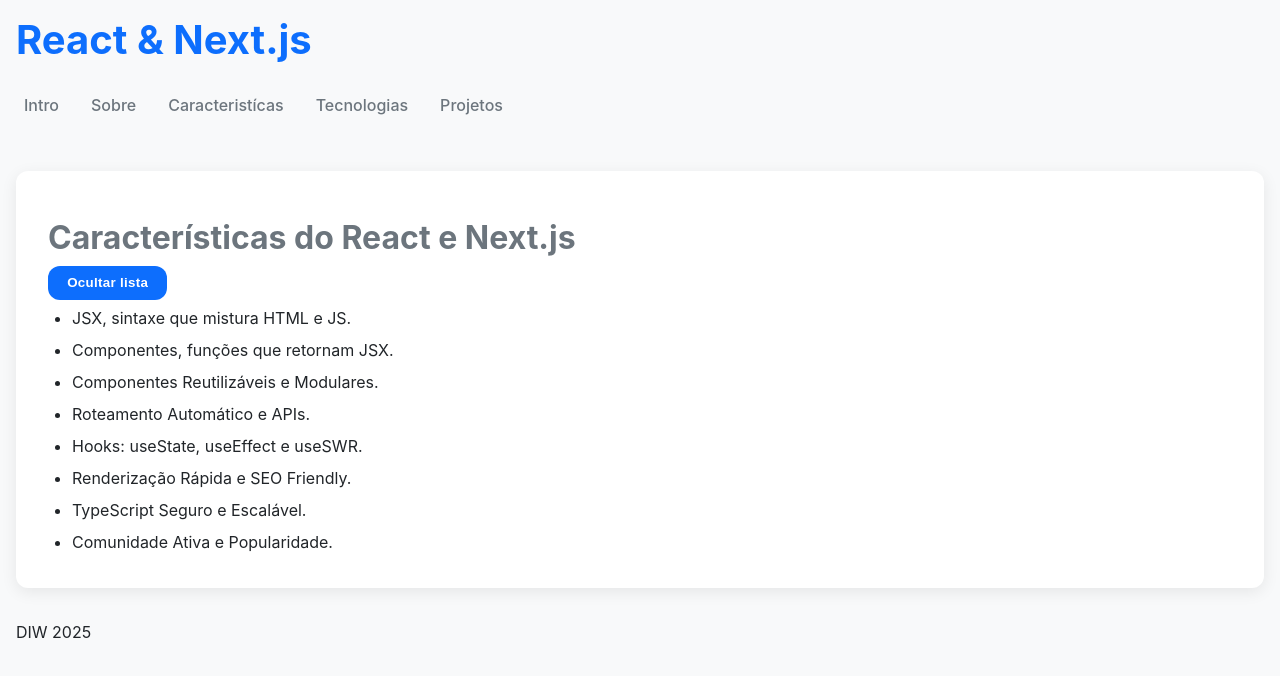
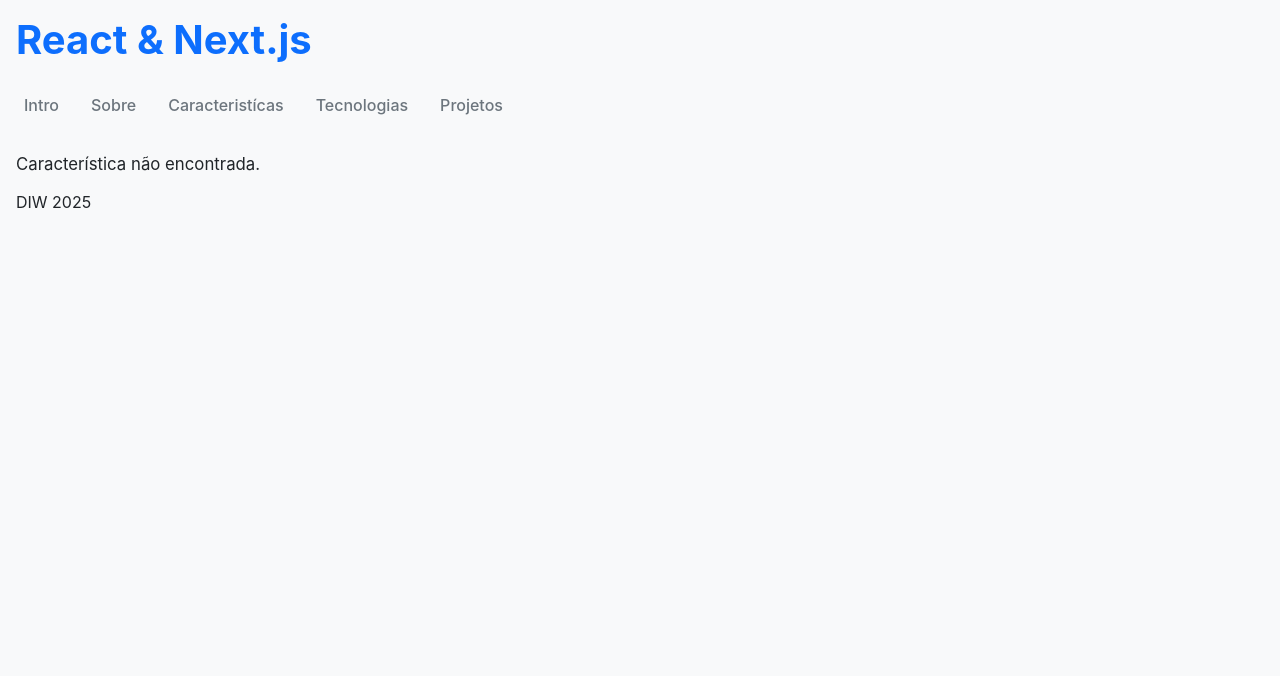
Before and after one commit to maximonunes/maximomnunes, a Next.js app: page /caracteristicas in a window 1280 px wide. Shown: the top 676 px of the page. Built offline with nearby package versions, Linux system fonts and the light colour scheme.

Commit message:
Update caracteristica

```diff
--- a/app/caracteristicas/page.tsx
+++ b/app/caracteristicas/page.tsx
@@ -1,47 +1,42 @@
 "use client";
 
-import React, { useState } from "react";
-import '@/app/globals.css'
+import React, { useState } from "react"
+import "@/app/globals.css";
+import { ICaracteristica } from "@/components/Caracteristica";
 
-const caracteristicas = [
-  "JSX, sintaxe que mistura HTML e JS.",
-  "Componentes, funções que retornam JSX.",
-  "Componentes Reutilizáveis e Modulares.",
-  "Roteamento Automático e APIs.",
-  "Hooks: useState, useEffect e useSWR.",
-  "Renderização Rápida e SEO Friendly.",
-  "TypeScript Seguro e Escalável.",
-  "Comunidade Ativa e Popularidade.",
+// Simulando os dados da mesma forma
+const listaDeCaracteristicas: ICaracteristica[] = [
+  { id: "velocidade", nome: "Velocidade", descricao: "Muito rápido!" },
+  { id: "forca", nome: "Força", descricao: "Extremamente forte!" },
+  { id: "agilidade", nome: "Agilidade", descricao: "Se move com precisão!" },
 ];
 
-export default function CaracteristicasPage() {
-  const [mostrar, setMostrar] = useState(true);
+interface PageProps {
+  params: {
+    caracteristica: string;
+  };
+}
 
-  // Evento de clique no botão
-  function handleClick() {
-    setMostrar(!mostrar);
+export default function CaracteristicaPage({ params }: PageProps) {
+  const caracteristica = listaDeCaracteristicas.find(
+    (c) => c.id === params.caracteristica
+  );
+
+  if (!caracteristica) {
+    return <p className="text-center mt-20 text-xl">Característica não encontrada.</p>;
   }
 
   return (
-    <section className="flex flex-col items-start gap-4">
-      <h2 className="text-2xl font-semibold">
-        Características do React e Next.js
-      </h2>
+    <div className="flex flex-col justify-center items-center h-screen text-center gap-4">
+      <h1 className="text-4xl font-bold">{caracteristica.nome}</h1>
+      <p className="text-xl text-gray-600">{caracteristica.descricao}</p>
 
-      <button
-        onClick={handleClick}
-        className="bg-blue-500 text-white px-4 py-2 rounded hover:bg-blue-600"
+      <Link
+        href="/caracteristicas"
+        className="px-4 py-2 border rounded-lg hover:bg-gray-100 transition"
       >
-        {mostrar ? "Ocultar lista" : "Mostrar lista"}
-      </button>
-
-      {mostrar && (
-        <ul className="list-disc list-inside">
-          {caracteristicas.map((item, index) => (
-            <li key={index}>{item}</li>
-          ))}
-        </ul>
-      )}
-    </section>
+        Voltar às características
+      </Link>
+    </div>
   );
 }
```
Also changed, not shown: components/Caracteristica.tsx (+30 -0 lines).
